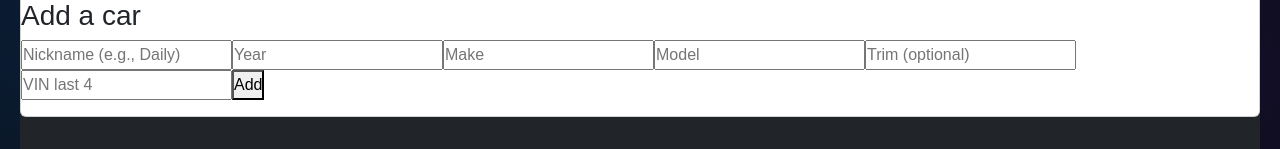
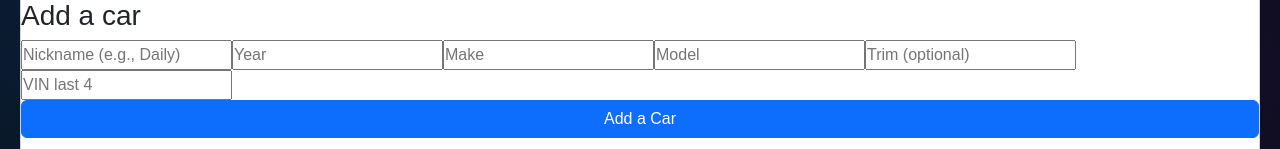
Before and after one commit to Vaoikun/startup, a React (Vite) app: page /account in a window 1280 px wide. Shown: the part 803-952 px from the top of the page. Built offline with nearby package versions, Linux system fonts and the light colour scheme.

Commit message:
account final design

```diff
--- a/src/account/account.jsx
+++ b/src/account/account.jsx
@@ -68,9 +68,11 @@ export function Account(props) {
                         <input name="model" placeholder="Model" required />
                         <input name="trim" placeholder="Trim (optional)" />
                         <input name="vinLast4" placeholder="VIN last 4" maxLength={4} />
-                        <button type="submit">Add</button>
                         </div>
                     </form>
+                    <Button variant='primary' onClick={() => 0}>
+                        Add a Car
+                    </Button>
                     <p id="carsMsg" role="status" aria-live="polite"></p>
                 </div>
             </section>
```
